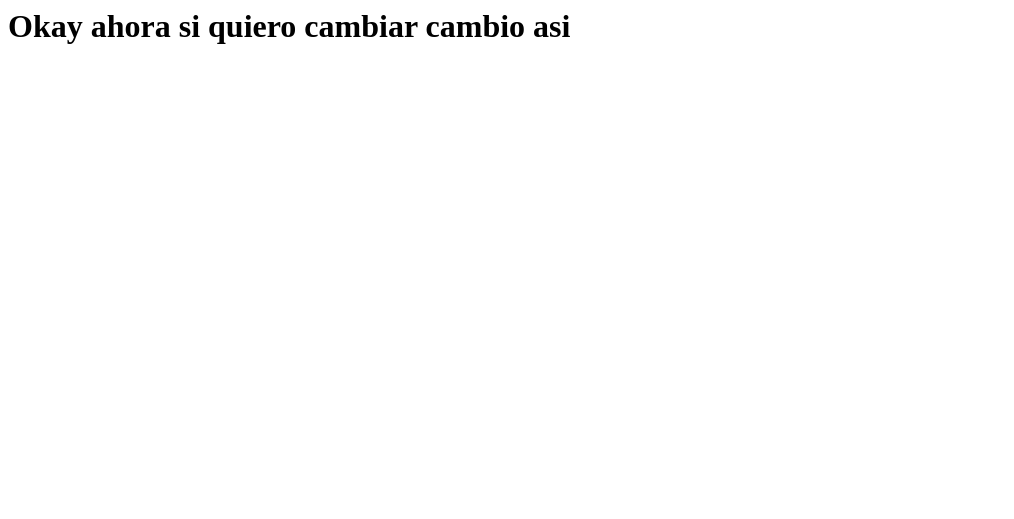
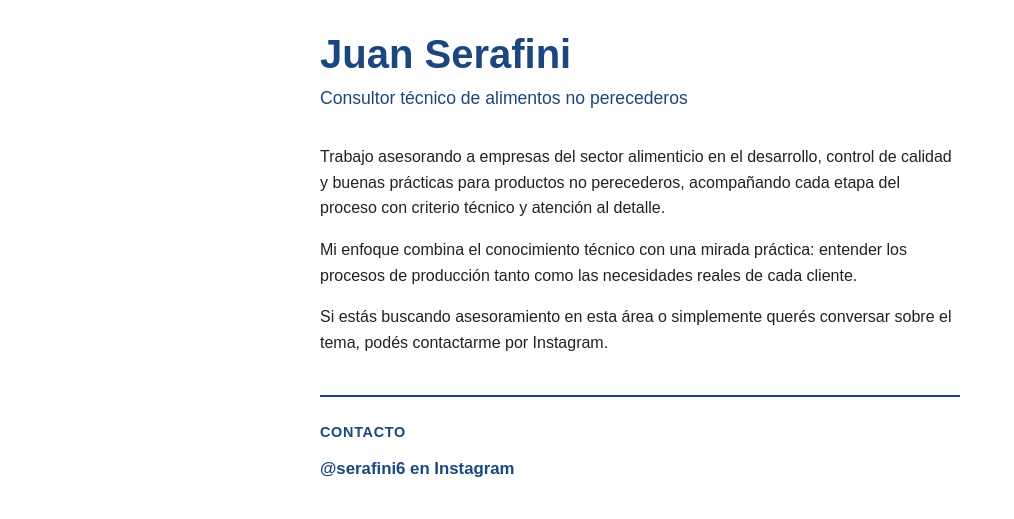
Before and after one commit to Seraf-6/juanserafini.github.io, a plain HTML site: page index.html in a window 1280 px wide. Shown: the whole page, without its empty margins (0-1014 px from the left). Drawn offline with Linux system fonts and the light colour scheme; a web font is replaced by a local one.

Commit message:
Update index.html

```diff
--- a/index.html
+++ b/index.html
@@ -1 +1,141 @@
-<h1>Okay ahora si quiero cambiar cambio asi</h1>
+<!DOCTYPE html>
+<html lang="es">
+<head>
+<meta charset="UTF-8">
+<meta name="viewport" content="width=device-width, initial-scale=1.0">
+<title>Juan Serafini</title>
+
+<link rel="preconnect" href="https://fonts.googleapis.com">
+<link rel="preconnect" href="https://fonts.gstatic.com" crossorigin>
+<link href="https://fonts.googleapis.com/css2?family=Zalando+Sans:ital,wght@0,200..900;1,200..900&display=swap" rel="stylesheet">
+
+<style>
+
+  /* ---------- variables de diseño ---------- */
+  :root {
+    --color-principal: #1A477E;
+    --color-texto: #222222;
+    --color-fondo: #ffffff;
+    --fuente: "Zalando Sans", sans-serif;
+    --ancho-maximo: 640px;
+  }
+
+  /* ---------- reseteo simple ---------- */
+  * {
+    margin: 0;
+    padding: 0;
+    box-sizing: border-box;
+  }
+
+  body {
+    font-family: var(--fuente);
+    color: var(--color-texto);
+    background-color: var(--color-fondo);
+    line-height: 1.6;
+    padding: 2rem 1.25rem;
+  }
+
+  /* ---------- contenedor central ---------- */
+  .contenedor {
+    max-width: var(--ancho-maximo);
+    margin: 0 auto;
+  }
+
+  /* ---------- encabezado ---------- */
+  .nombre {
+    font-size: 2.5rem;
+    font-weight: 800;
+    color: var(--color-principal);
+    line-height: 1.1;
+  }
+
+  .ocupacion {
+    font-size: 1.1rem;
+    font-weight: 400;
+    color: var(--color-principal);
+    margin-top: 0.5rem;
+    margin-bottom: 2rem;
+  }
+
+  /* ---------- sobre mi ---------- */
+  .sobre-mi p {
+    font-size: 1rem;
+    margin-bottom: 1rem;
+  }
+
+  /* ---------- contacto ---------- */
+  .contacto {
+    margin-top: 2.5rem;
+    padding-top: 1.5rem;
+    border-top: 2px solid var(--color-principal);
+  }
+
+  .contacto-titulo {
+    font-size: 0.9rem;
+    font-weight: 700;
+    text-transform: uppercase;
+    letter-spacing: 0.05em;
+    color: var(--color-principal);
+    margin-bottom: 0.75rem;
+  }
+
+  .contacto a {
+    display: inline-block;
+    font-size: 1.05rem;
+    font-weight: 600;
+    color: var(--color-principal);
+    text-decoration: none;
+  }
+
+  .contacto a:hover,
+  .contacto a:focus {
+    text-decoration: underline;
+  }
+
+  /* ---------- ajustes para pantallas chicas ---------- */
+  @media (max-width: 480px) {
+    .nombre {
+      font-size: 2rem;
+    }
+
+    body {
+      padding: 1.5rem 1rem;
+    }
+  }
+
+</style>
+</head>
+<body>
+
+  <div class="contenedor">
+
+    <header>
+      <h1 class="nombre">Juan Serafini</h1>
+      <p class="ocupacion">Consultor técnico de alimentos no perecederos</p>
+    </header>
+
+    <section class="sobre-mi">
+      <p>
+        Trabajo asesorando a empresas del sector alimenticio en el desarrollo, control de calidad
+        y buenas prácticas para productos no perecederos, acompañando cada etapa del proceso
+        con criterio técnico y atención al detalle.
+      </p>
+      <p>
+        Mi enfoque combina el conocimiento técnico con una mirada práctica: entender los procesos
+        de producción tanto como las necesidades reales de cada cliente.
+      </p>
+      <p>
+        Si estás buscando asesoramiento en esta área o simplemente querés conversar sobre el tema,
+        podés contactarme por Instagram.
+      </p>
+    </section>
+
+    <section class="contacto">
+      <p class="contacto-titulo">Contacto</p>
+      <a href="https://instagram.com/serafini6" target="_blank" rel="noopener">@serafini6 en Instagram</a>
+    </section>
+
+  </div>
+
+</body>
+</html>
```
